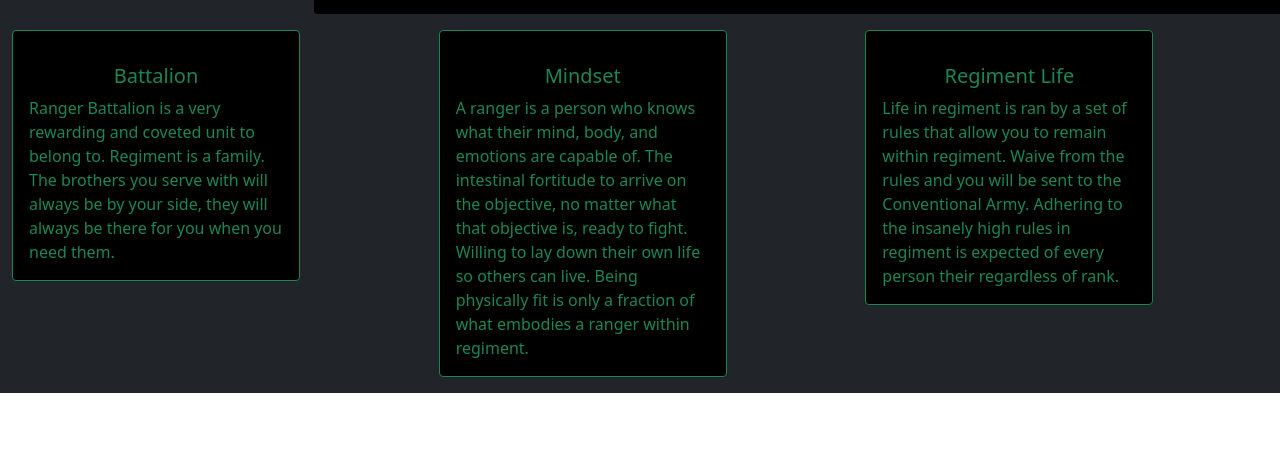
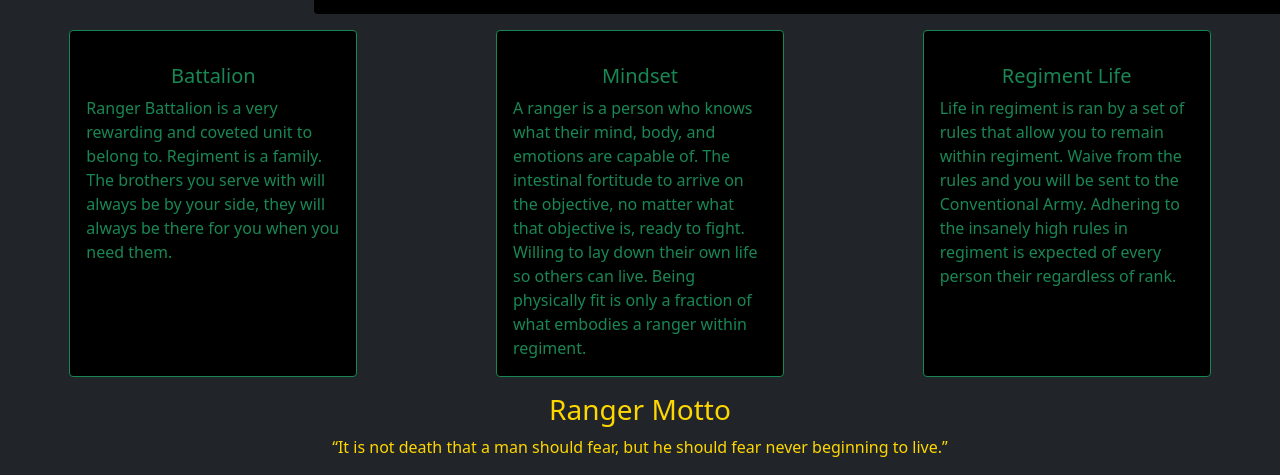
Before and after one commit to joshuarmorrison/Rangers, a plain HTML site: page index.html in a window 1280 px wide. Shown: the part 1168-1643 px from the top of the page. Before the commit the page ends 1561 px from the top, so only its background shows below. Drawn offline with nearby package versions, Linux system fonts and the light colour scheme.

Commit message:
Saturday Night draft

```diff
--- a/index.html
+++ b/index.html
@@ -134,7 +134,7 @@
             </div>
             <div class="container-fluid">
                 <div class="row bg-dark">
-                    <div class="col-md-4">
+                    <div class="col-md-4 cards">
                         <div class="card border-success mt-3 mb-3" style="max-width: 18rem;">
                             <div class="card-header"></div>
                             <div class="card-body text-success">
@@ -148,7 +148,7 @@
                             </div>
                         </div>
                     </div>
-                    <div class="col-md-4">
+                    <div class="col-md-4 cards">
                         <div class="card border-success mt-3 mb-3" style="max-width: 18rem;">
                             <div class="card-header"></div>
                             <div class="card-body text-success">
@@ -165,7 +165,7 @@
                             </div>
                         </div>
                     </div>
-                    <div class="col-md-4">
+                    <div class="col-md-4 cards">
                         <div class="card border-success mt-3 mb-3" style="max-width: 18rem;">
                             <div class="card-header"></div>
                             <div class="card-body text-success">
@@ -178,6 +178,14 @@
                                 </p>
                             </div>
                         </div>
+                    </div>
+                </div>
+            </div>
+            <div class="container-fluid">
+                <div class="row bg-dark quote">
+                    <div class="col-12 text-center">
+                        <h3>Ranger Motto</h3>
+                        <p> “It is not death that a man should fear, but he should fear never beginning to live.”</p>
                     </div>
                 </div>
             </div>
--- a/style.css
+++ b/style.css
@@ -1,6 +1,6 @@
 header {
-    background-color: black;
-    color: yellow;
+    background-color: rgb(1, 1, 1);
+    color: gold;
     font-family: 'Roboto Mono', monospace;
 }
 .hero-image {
@@ -9,7 +9,7 @@ header {
     background-size: cover;
 }
 .hero-text{
-    color: yellow;
+    color: gold;
    font-size: 12pt;
    font-weight: 400;
 
@@ -66,3 +66,12 @@ header {
 .card-header {
     color: black;
 }
+.quote {
+    color: gold;
+}
+.cards {
+      display: flex;
+        justify-content: space-around;
+        flex-wrap: wrap;
+    flex-direction: row;
+}
```
